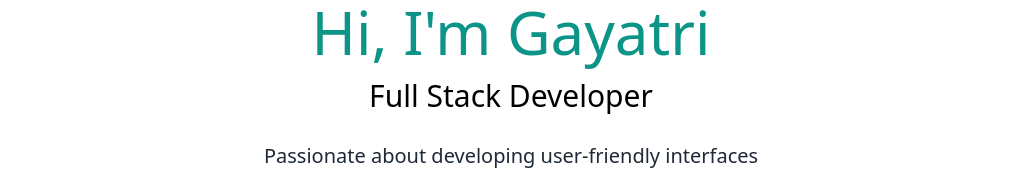
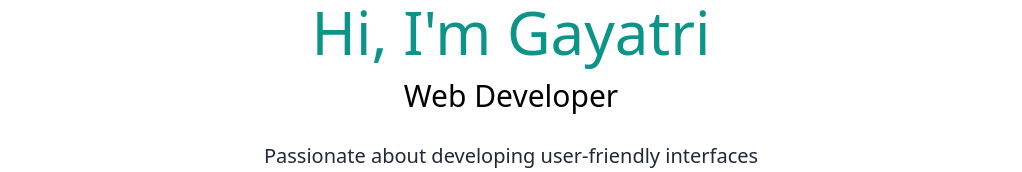
Before and after one commit to gdalvi94/portfolio, a Next.js app: page / in a window 1280 px wide. Shown: the part 174-346 px from the top of the page, without its empty margins (129-1151 px from the left). Built offline with nearby package versions, Linux system fonts and the light colour scheme.

Commit message:
Tailwind config updated

```diff
--- a/pages/index.js
+++ b/pages/index.js
@@ -38,7 +38,7 @@ export default function Home() {
               Hi, I'm Gayatri
             </h2>
             <h3 className="text-2xl py-2 md:text-3xl dark:text-white">
-              Full Stack Developer
+              Web Developer
             </h3>
             <p className="text-md py-5 leading-8 text-gray-800 md:text-xl max-w-lg mx-auto dark:text-white">
               Passionate about developing user-friendly interfaces and eager to
--- a/tailwind.config.js
+++ b/tailwind.config.js
@@ -24,6 +24,8 @@
 
 /** @type {import('tailwindcss').Config} */
 module.exports = {
+  important: true,
+
   darkMode: "class",
   content: [
     "./pages/**/*.{js,ts,jsx,tsx}", // Updated path
```
